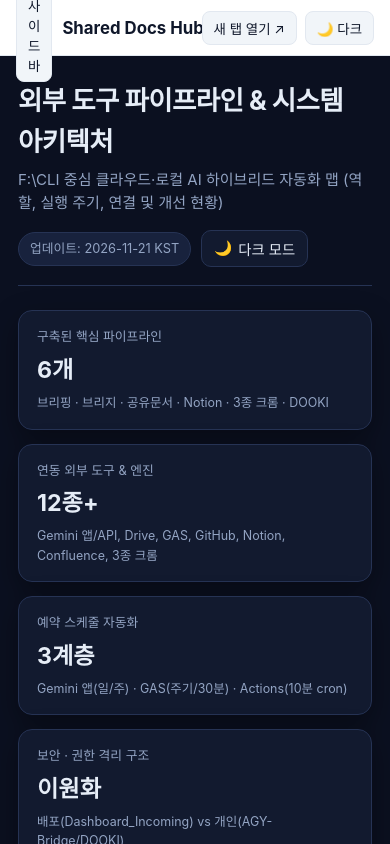
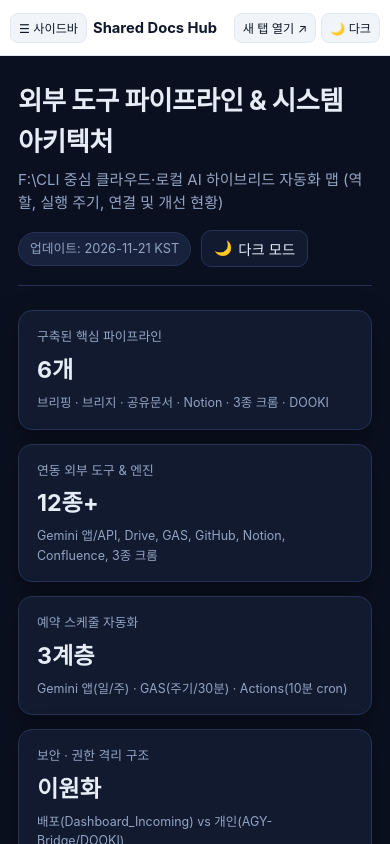
Before and after one commit to dh419/shared-docs, a plain HTML site: page index.html in a window 390 px wide. Drawn offline with Linux system fonts and the light colour scheme.

Commit message:
fix(ui): prevent sidebar button vertical wrapping on mobile topbar

```diff
--- a/index.html
+++ b/index.html
@@ -92,9 +92,19 @@
       display: inline-flex;
       align-items: center;
       gap: 4px;
+      white-space: nowrap;
+      flex-shrink: 0;
     }
     .btn:hover { border-color: var(--accent); }
     .menu-btn { display: inline-flex; }
+    @media (max-width: 600px) {
+      .topbar { padding: 0 10px; gap: 8px; }
+      .brand { gap: 6px; }
+      .brand h1 { font-size: 0.92rem; overflow: hidden; text-overflow: ellipsis; }
+      .brand .sub { display: none; }
+      .actions { gap: 5px; }
+      .btn { padding: 5px 8px; font-size: 0.76rem; }
+    }
     .layout {
       flex: 1;
       display: flex;
```
